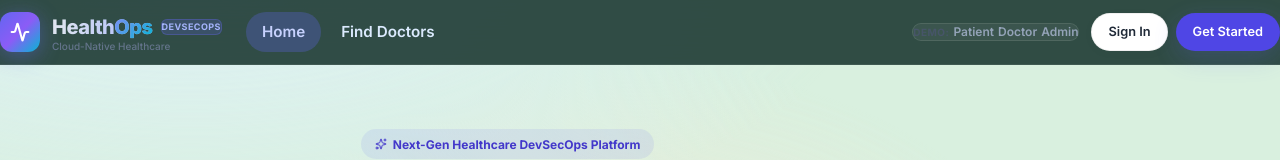
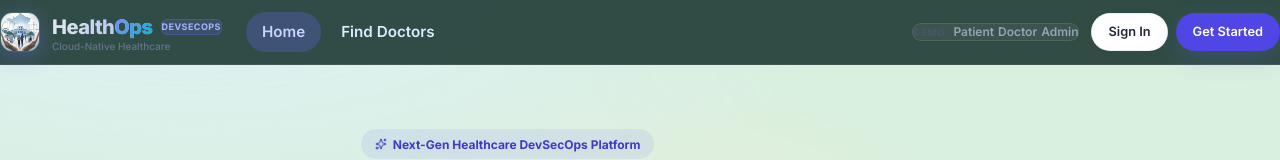
Before and after one commit to chalindu888/Secure-Cloud-Native-Healthcare-Management-Platform_Devops-GroupNo-73-, a React (Vite) app in the folder frontend/: page / in a window 1280 px wide. Shown: the top 160 px of the page. Built offline with nearby package versions, Linux system fonts and the light colour scheme.

Commit message:
I add hospital Icon for navigation bar and footer

```diff
--- a/frontend/src/components/Footer.jsx
+++ b/frontend/src/components/Footer.jsx
@@ -1,5 +1,6 @@
 import React from 'react';
-import { Activity, MapPin, Phone, Mail, MessageCircle, Globe, Camera, Music2, AtSign, PhoneCall } from 'lucide-react';
+import { MapPin, Phone, Mail, MessageCircle, Globe, Camera, Music2, AtSign, PhoneCall } from 'lucide-react';
+import hospitalIcon from '../assets/hospital-icon.png';
 
 const Footer = () => {
   return (
@@ -22,16 +23,19 @@ const Footer = () => {
             {/* Brand / Hospital Mission & Emergency Hotline */}
             <div style={{ gridColumn: 'span 1' }}>
               <div style={{ display: 'flex', alignItems: 'center', gap: '0.75rem', marginBottom: '1rem' }}>
-                <div
+                <img
+                  src={hospitalIcon}
+                  alt="HealthOps Hospital Icon"
                   style={{
-                    width: '36px', height: '36px', borderRadius: '0.625rem',
-                    background: 'linear-gradient(135deg, #6366f1, #8b5cf6)',
-                    display: 'flex', alignItems: 'center', justifyContent: 'center',
+                    width: '38px',
+                    height: '38px',
+                    borderRadius: '0.625rem',
+                    objectFit: 'cover',
                     boxShadow: '0 4px 15px rgba(99,102,241,0.3)',
+                    border: '1px solid rgba(255,255,255,0.15)',
+                    flexShrink: 0,
                   }}
-                >
-                  <Activity size={18} color="white" strokeWidth={2.5} />
-                </div>
+                />
                 <span style={{ fontWeight: 800, fontSize: '1.1rem', color: '#f9fafb' }}>HealthOps Hospital</span>
               </div>
               <p style={{ fontSize: '0.78rem', color: '#d1d5db', lineHeight: 1.8, maxWidth: '260px' }}>
--- a/frontend/src/components/Navbar.jsx
+++ b/frontend/src/components/Navbar.jsx
@@ -2,7 +2,6 @@ import React, { useEffect, useState, useRef } from 'react';
 import { Link, useNavigate, useLocation } from 'react-router-dom';
 import { useAuth } from '../context/AuthContext';
 import {
-  Activity,
   LogOut,
   Menu,
   X,
@@ -13,6 +12,7 @@ import {
   Shield,
   Zap
 } from 'lucide-react';
+import hospitalIcon from '../assets/hospital-icon.png';
 
 const Navbar = () => {
   const { user, isAuthenticated, role, logout, loginAs } = useAuth();
@@ -80,16 +80,20 @@ const Navbar = () => {
             <Link to="/" className="flex items-center gap-3 group" aria-label="HealthOps Home">
               {/* Logo Icon */}
               <div
-                className="w-10 h-10 rounded-xl flex items-center justify-center text-white relative overflow-hidden"
+                className="w-10 h-10 rounded-xl flex items-center justify-center relative overflow-hidden flex-shrink-0"
                 style={{
-                  background: 'linear-gradient(135deg, #6366f1 0%, #8b5cf6 50%, #06b6d4 100%)',
                   boxShadow: '0 4px 20px rgba(99,102,241,0.4)',
                   transition: 'transform 300ms ease, box-shadow 300ms ease',
+                  border: '1px solid rgba(255,255,255,0.15)',
                 }}
                 onMouseEnter={e => { e.currentTarget.style.transform = 'scale(1.08) rotate(-3deg)'; e.currentTarget.style.boxShadow = '0 8px 30px rgba(99,102,241,0.6)'; }}
                 onMouseLeave={e => { e.currentTarget.style.transform = 'scale(1) rotate(0)'; e.currentTarget.style.boxShadow = '0 4px 20px rgba(99,102,241,0.4)'; }}
               >
-                <Activity size={20} strokeWidth={2.5} />
+                <img
+                  src={hospitalIcon}
+                  alt="HealthOps Hospital Logo"
+                  className="w-full h-full object-cover"
+                />
               </div>
 
               {/* Brand Text */}
```
Also changed, not shown: frontend/src/assets/hospital-icon.png (added), 1 other file (tests, documents, lock files or other folders).
